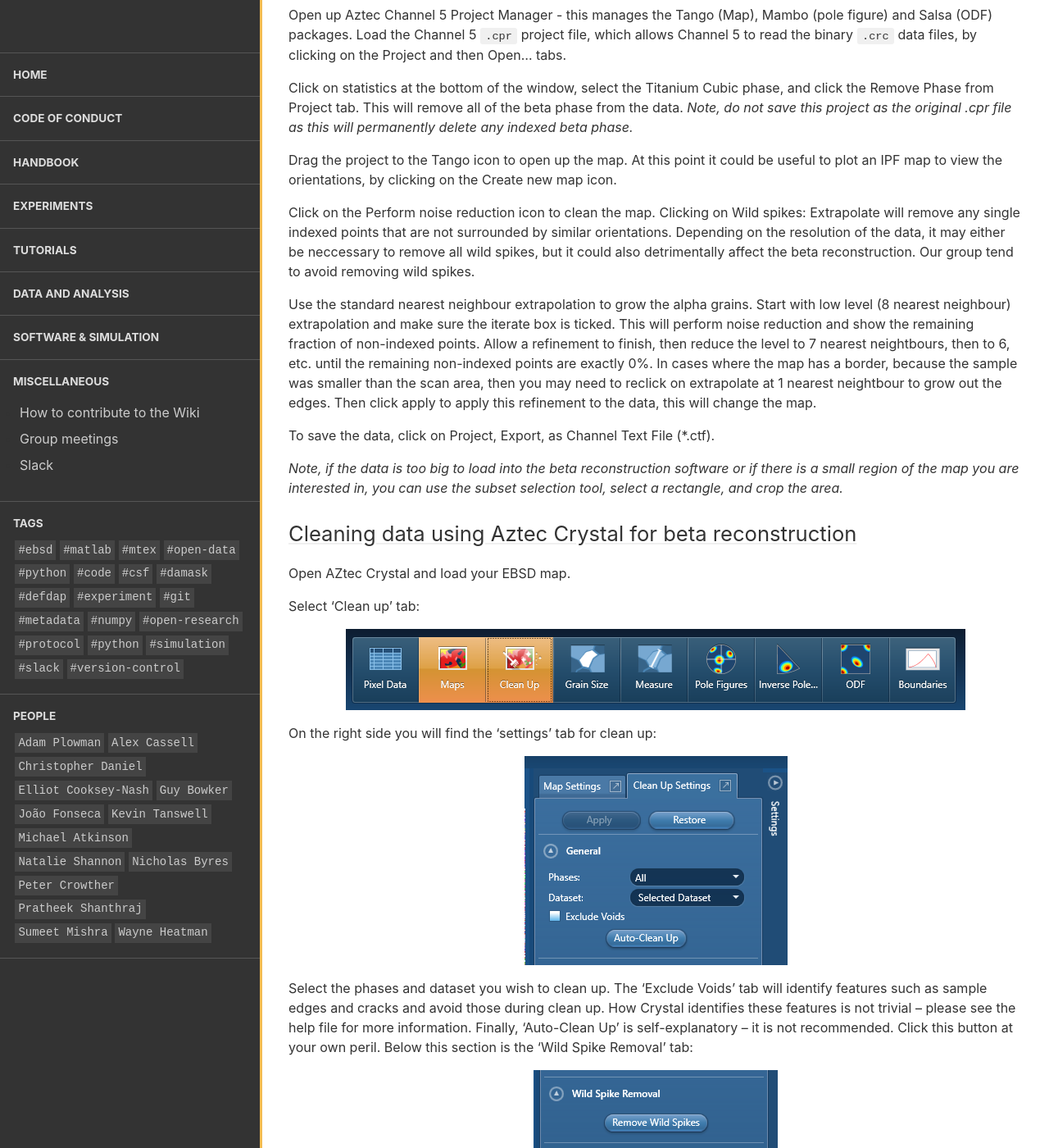
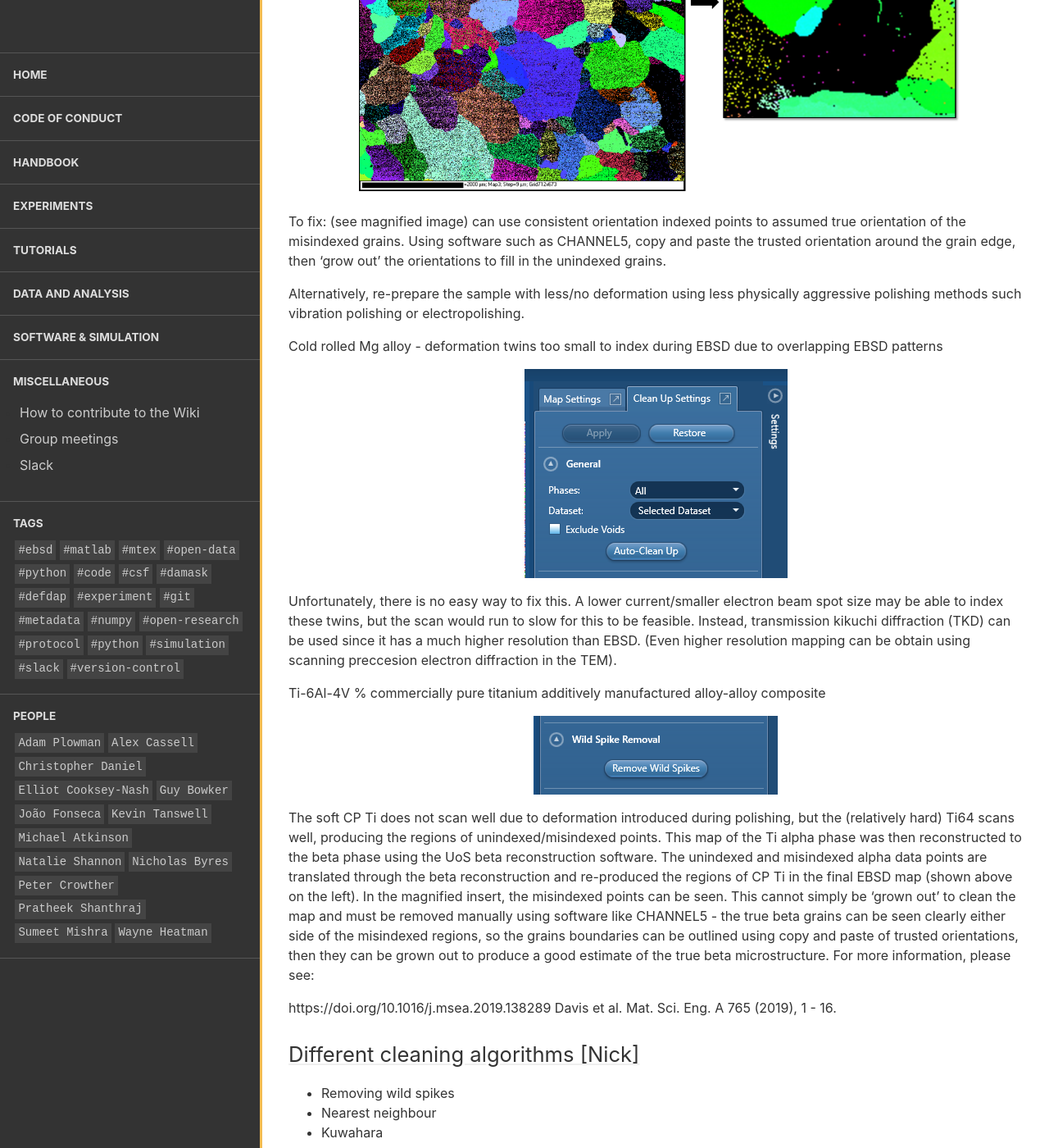
Before and after one commit to LightForm-group/wiki, a Jekyll site: the page built from collections/_tutorials/cleaning_EBSD_data.md, in a window 1280 px wide and 1400 px high, scrolled down 719 px. Shown: the whole window at 82% size. Built offline with Jekyll 4.4.1, drawn with Linux system fonts in a browser that asks for light colours; nearby versions of some CDN libraries; some of the changed text lies outside the part shown.

Commit message:
Update cleaning_EBSD_data.md

```diff
--- a/collections/_tutorials/cleaning_EBSD_data.md
+++ b/collections/_tutorials/cleaning_EBSD_data.md
@@ -13,7 +13,28 @@ author: Christopher Daniel
 
 ## Important examples of cleaned data [Alec]
 
+Cast Mg alloy - soft orientated grains deformed heavily during preparation and do not index
 
+![](/wiki/assets/images/EBSD_misindexing_1.png)
+
+To fix: (see magnified image) can use consistent orientation indexed points to assumed true orientation of the misindexed grains. Using software such as CHANNEL5, copy and paste the trusted orientation around the grain edge, then 'grow out' the orientations to fill in the unindexed grains.
+
+Alternatively, re-prepare the sample with less/no deformation using less physically aggressive polishing methods such vibration polishing or electropolishing.
+
+Cold rolled Mg alloy - deformation twins too small to index during EBSD due to overlapping EBSD patterns
+
+![](/wiki/assets/images/Crystal_cleaning_tutorial_2.png)
+
+Unfortunately, there is no easy way to fix this. A lower current/smaller electron beam spot size may be able to index these twins, but the scan would run to slow for this to be feasible. Instead, transmission kikuchi diffraction (TKD) can be used since it has a much higher resolution than EBSD. (Even higher resolution mapping can be obtain using scanning preccesion electron diffraction in the TEM).
+
+Ti-6Al-4V % commercially pure titanium additively manufactured alloy-alloy composite
+
+![](/wiki/assets/images/Crystal_cleaning_tutorial_3.png)
+
+The soft CP Ti does not scan well due to deformation introduced during polishing, but the (relatively hard) Ti64 scans well, producing the regions of unindexed/misindexed points. This map of the Ti alpha phase was then reconstructed to the beta phase using the UoS beta reconstruction software. The unindexed and misindexed alpha data points are translated through the beta reconstruction and re-produced the regions of CP Ti in the final EBSD map (shown above on the left). In the magnified insert, the misindexed points can be seen. This cannot simply be 'grown out' to clean the map and must be removed manually using software like CHANNEL5 - the true beta grains can be seen clearly either side of the misindexed regions, so the grains boundaries can be outlined using copy and paste of trusted orientations, then they can be grown out to produce a good estimate of the true beta microstructure. For more information, please see:
+
+https://doi.org/10.1016/j.msea.2019.138289
+Davis et al. Mat. Sci. Eng. A 765 (2019), 1 - 16.
 
 ## Different cleaning algorithms [Nick]
 
```
